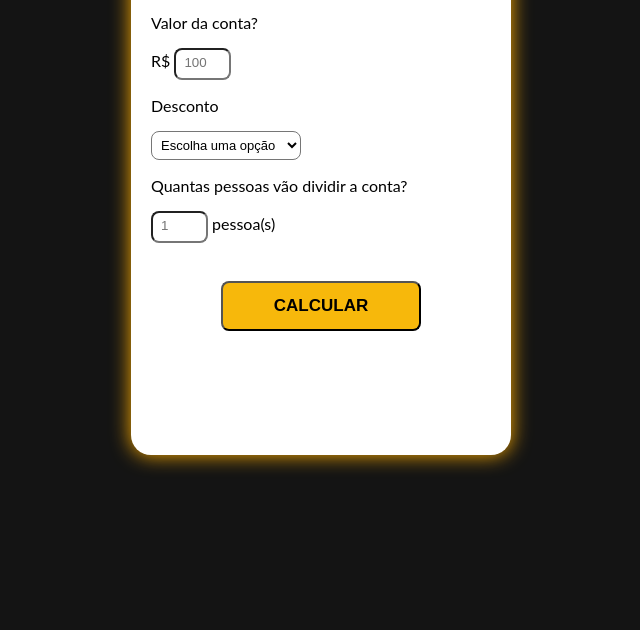
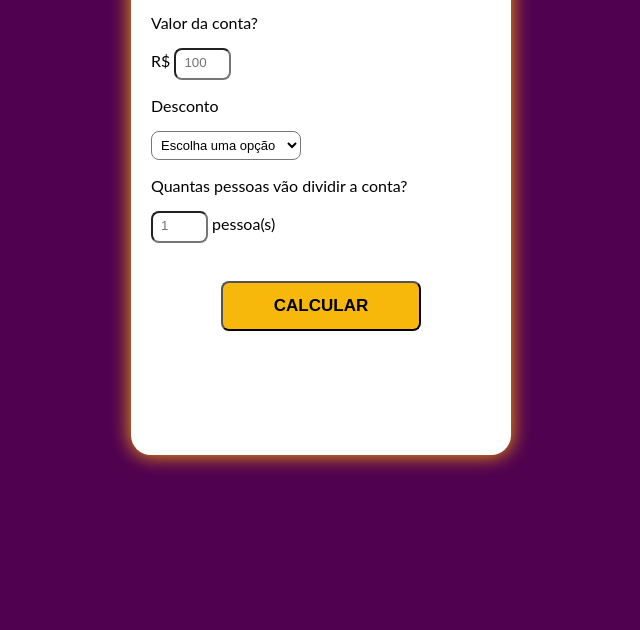
Before and after one commit to buzolin3/calculadora, a plain HTML site: page Projeto/index.html in a window 1280 px wide. Shown: the part 170-800 px from the top of the page, without its empty margins (319-959 px from the left). Drawn offline with Linux system fonts and the light colour scheme.

Commit message:
alteração de cor

```diff
--- a/Projeto/style.css
+++ b/Projeto/style.css
@@ -1,5 +1,5 @@
 :root {
-    --primary-color: rgb(20, 20, 20);
+    --primary-color: rgb(80, 1, 80);
     --secondary-color: rgb(255, 255, 255);
     --tertiary-color: rgb(247, 184, 11);
     --quaternary-color: rgb(0, 0, 0);
```
